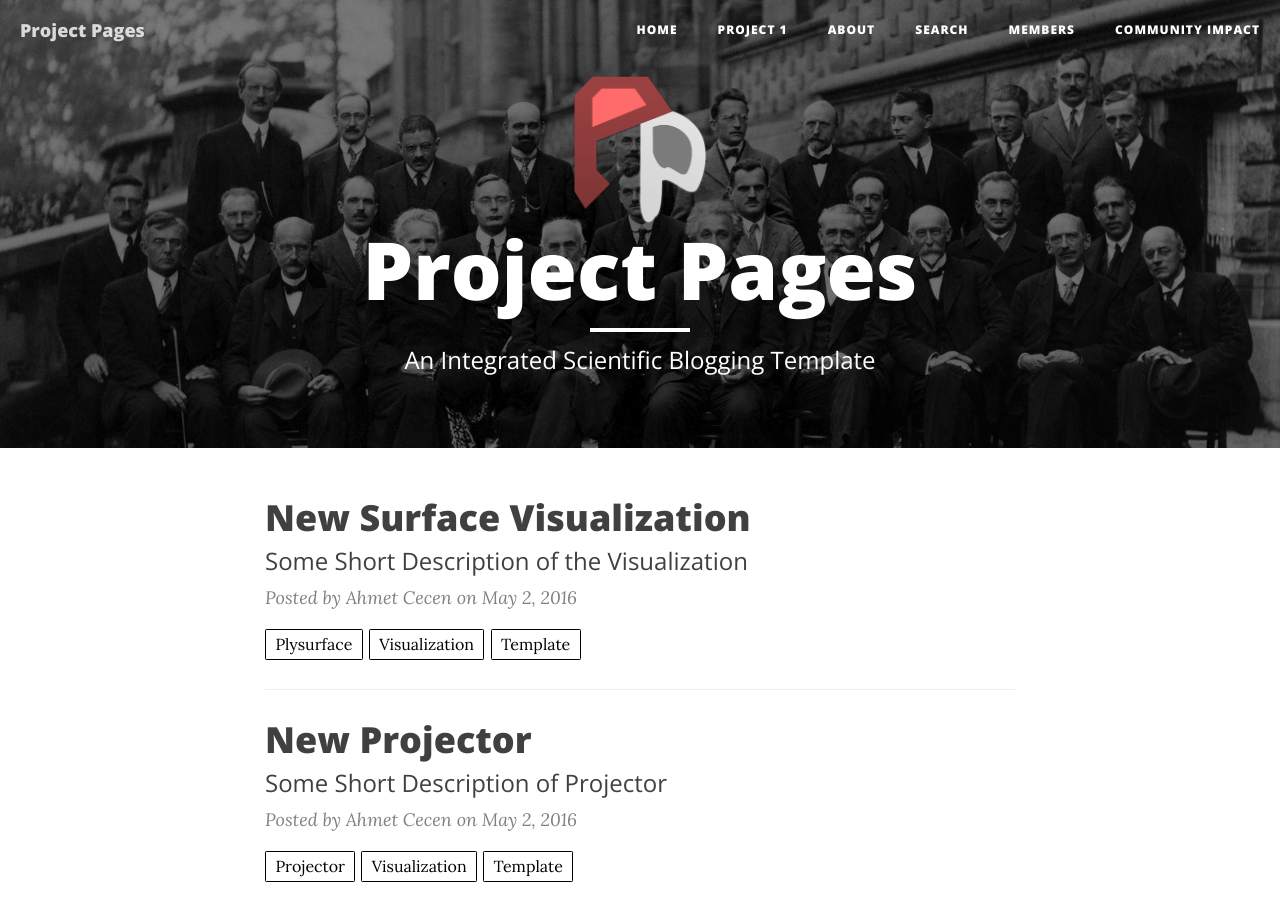
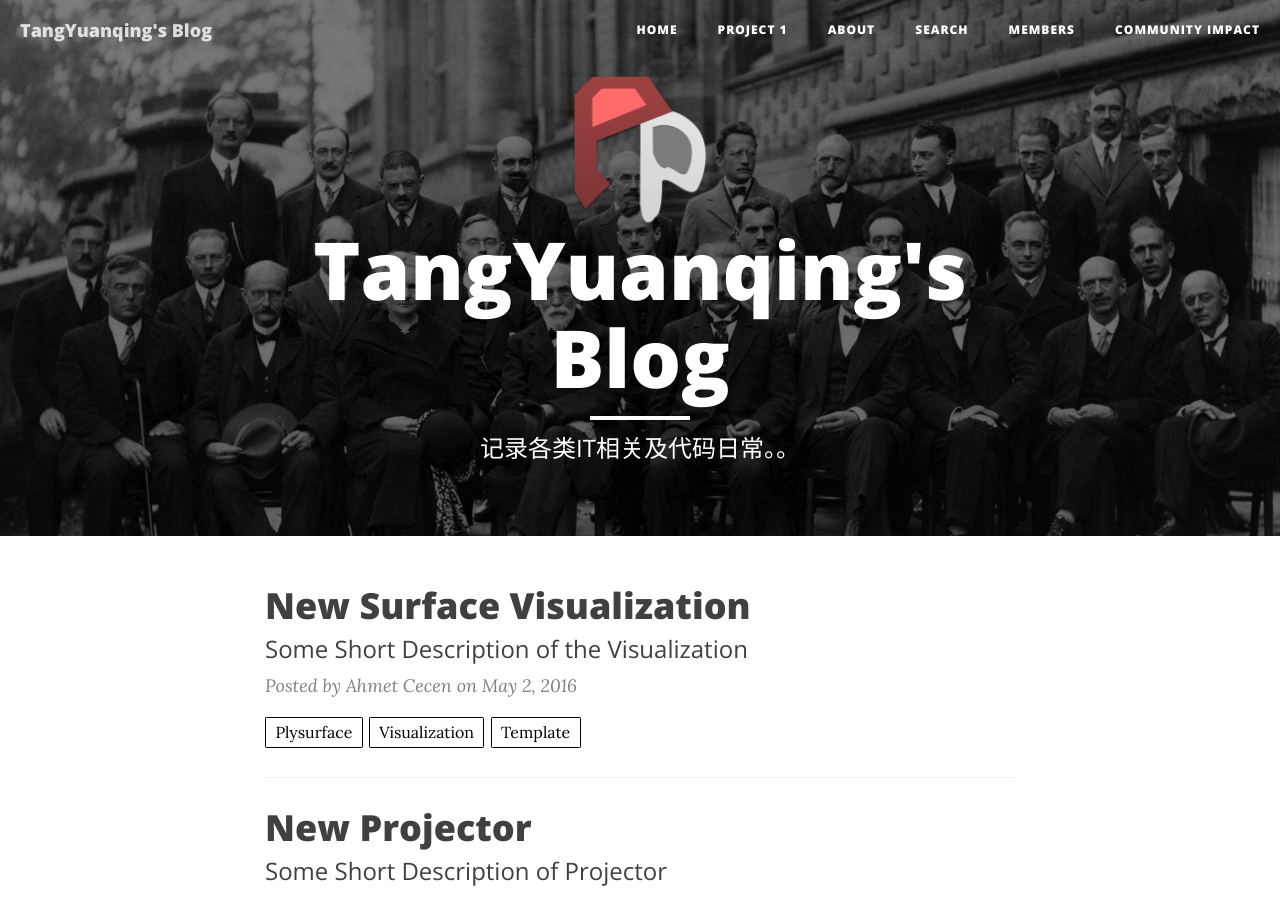
Before and after one commit to TangYuanqing/blog, a Jekyll site: the page built from index.html, in a window 1280 px wide and 900 px high. Built offline with Jekyll 4.4.1, drawn with Linux system fonts in a browser that asks for light colours; nearby versions of some CDN libraries; the list of posts is cut into pages by our own code.

Commit message:
Update _config.yml

```diff
--- a/_config.yml
+++ b/_config.yml
@@ -1,6 +1,6 @@
 # Site settings
-title: Project Pages
-description: "An Integrated Scientific Blogging Template"
+title: TangYuanqing's Blog
+description: "记录各类IT相关及代码日常。。"
 url: "https://TangYuanqing.github.io"
 
 
```
